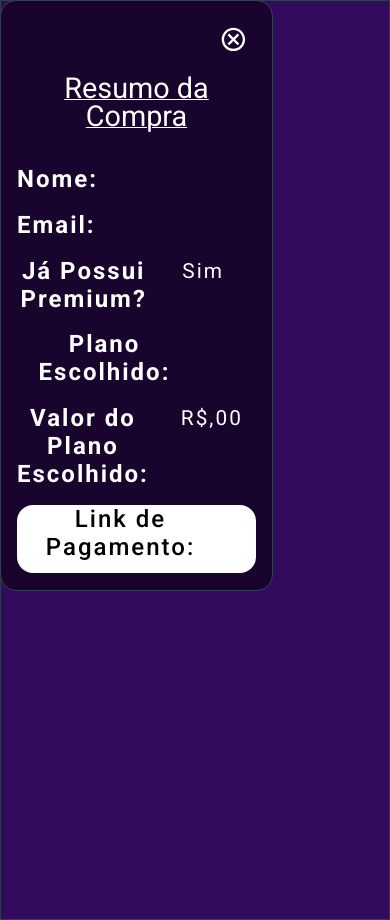
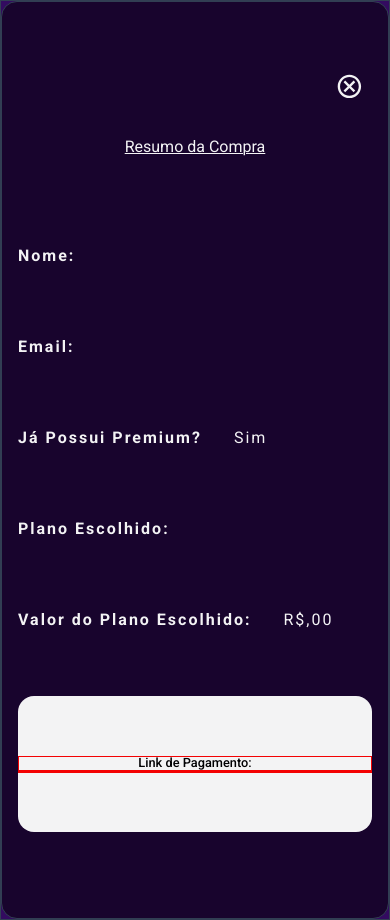
Before and after one commit to rafael-oliveira-hellz/playsfa-sales-panel, a Next.js app: page /components/PurchaseCard in a window 390 px wide. Built offline with nearby package versions, Linux system fonts and the light colour scheme.

Commit message:
Responsivity is being created

```diff
--- a/pages/components/PurchaseCard.tsx
+++ b/pages/components/PurchaseCard.tsx
@@ -24,9 +24,9 @@ const Section = styled.section`
     top: 0;
     bottom: 0;
     width: 100%;
-    height: calc(100vh + 9vh);
+    min-height: calc(100vh + 9vh);
     z-index: 1;
-    opacity: 0.9;
+    opacity: 0.95;
     animation: ${animation} 250ms linear;
     transition: all 250ms ease-in-out;
 
@@ -35,6 +35,24 @@ const Section = styled.section`
       opacity: 0;
       z-index: -2;
       transition: all 250ms ease-in-out;
+    }
+    @media screen and (min-width: 300px) {
+      & {
+        height: 100%;
+      }
+    }
+    @media screen and (min-width: 751px) and (max-width: 850px) {
+      & {
+        height: 175%;
+      }
+    }
+    @media screen and (min-width: 851px) and (max-width: 950px) {
+      & {
+        height: 160%;
+      }
+    }
+    @media screen and (min-width: 951px) and (max-width: 1250px) {
+      height: 155%;
     }
   `}
 `;
@@ -70,7 +88,7 @@ const PurchaseCard = ({
 }: Props) => {
   return (
     <>
-      <Section className={customClass}></Section>
+      <Section className={customClass}>
         <PurchaseCardWrapper className={customClass}>
           <div className='close-box'>
             <IoMdCloseCircleOutline onClick={onClick} />
@@ -106,14 +124,15 @@ const PurchaseCard = ({
           </div>
 
           <div className='payment-card'>
-          <p className='payment-card__info'>Link de Pagamento: </p>
-          <p className='payment-card__info__value'>
+            <span className='payment-card__info'>Link de Pagamento: </span>
+            <span className='payment-card__info__value'>
               <a href={paymentUrl} target='_blank' rel='noreferrer'>
                 {paymentUrl}
               </a>
-          </p>
+            </span>
           </div>
         </PurchaseCardWrapper>
+      </Section>
     </>
   );
 };
--- a/pages/components/styles/PurchaseCardWrapper.style.ts
+++ b/pages/components/styles/PurchaseCardWrapper.style.ts
@@ -21,11 +21,9 @@ const PurchaseCardWrapper = styled.div`
     border-radius: 1rem;
     width: 70%;
     height: 70%;
-    margin-top: -0.5rem;
-    margin-bottom: 1.1rem;
     padding: 0.3rem 1rem;
-    margin: auto 0;
-    z-index: 2;
+    top: 0;
+    bottom: 0;
     animation: ${animation} 250ms linear;
     transition: all 250ms ease-in-out;
 
@@ -38,8 +36,9 @@ const PurchaseCardWrapper = styled.div`
       text-decoration: underline;
       text-decoration-thickness: 1px;
       width: 100%;
-      margin-bottom: 1.5rem;
+      margin-bottom: 1rem;
       text-align: center;
+      transform: translateY(-2rem);
     }
 
     & p {
@@ -52,24 +51,40 @@ const PurchaseCardWrapper = styled.div`
     }
 
     & .purchase-card,
-    & .payment-card,
-    & .close-box {
+    & .payment-card {
       display: flex;
+      align-self: center;
       width: 100%;
+      transform: translateY(-1.5rem);
     }
 
     & .close-box {
+      display: flex;
       justify-content: flex-end;
+      align-self: end;
+      width: 25%;
       padding: 0.5rem;
     }
+
     & .close-box svg {
       font-size: 1.8rem;
       cursor: pointer;
     }
+
+    & .purchase-card {
+      display: flex;
+      flex-wrap: wrap;
+      width: 100%;
+    }
+
     & .payment-card {
       flex-direction: column;
+      justify-content: space-evenly;
+      align-items: center;
       background-color: #fff;
       border-radius: 1rem;
+      height: 30%;
+      flex-wrap: wrap;
     }
 
     & .purchase-card .purchase-card__body__info,
@@ -85,18 +100,27 @@ const PurchaseCardWrapper = styled.div`
 
     & .payment-card .payment-card__info,
     & .payment-card .payment-card__info__value {
-      color: #000;
-      font-weight: 500;
-    }
-
-    & .payment-card .payment-card__info__value {
       display: flex;
       justify-content: center;
       align-items: center;
+      flex-wrap: wrap;
       width: 100%;
+      color: #000;
+      font-weight: 500;
       text-align: center;
     }
-
+    & .payment-card .payment-card__info {
+      font-size: 1.8rem;
+    }
+    & .payment-card .payment-card__info__value {
+      font-size: 1.3rem;
+    }
+    & .payment-card .payment-card__info__value a {
+      display: flex;
+      justify-content: center;
+      flex-wrap: wrap;
+      width: 100%;
+    }
     & .payment-card .payment-card__info__value a:hover {
       color: #120a8f;
       text-decoration: underline;
@@ -108,6 +132,69 @@ const PurchaseCardWrapper = styled.div`
       z-index: -2;
       transition: all 250ms ease-in-out;
     }
+
+    @media screen and (min-width: 300px) and (max-width: 400px) {
+      & {
+        align-self: center;
+        width: 100%;
+        height: 100%;
+      }
+
+      & h2 {
+        font-size: 1rem;
+      }
+
+      & .purchase-card .purchase-card__body__info,
+      & .purchase-card .purchase-card__body__info__value {
+        font-size: 1rem;
+      }
+
+      & .payment-card {
+        display: flex;
+        justify-content: center;
+        align-items: center;
+        height: 15%;
+      }
+      & .payment-card .payment-card__info__value {
+        width: 100%;
+      }
+      & .payment-card .payment-card__info,
+      & .payment-card .payment-card__info__value a {
+        font-size: 0.8rem;
+        line-height: 1;
+        text-align: center;
+        border: 1px solid red;
+      }
+    }
+    @media screen and (min-width: 751px) {
+      & {
+        justify-content: space-between;
+        width: 85%;
+        height: 70%;
+        left: 50%;
+        top: 50%;
+        transform: translate(-50%, -50%);
+      }
+      & h2 {
+        transform: translateY(-3.5rem);
+      }
+
+      & .purchase-card,
+      & .payment-card {
+        transform: translateY(-3.5rem);
+      }
+    }
+
+    @media screen and (min-width: 1300px) {
+      & h2 {
+        transform: translateY(-2.5rem);
+      }
+
+      & .purchase-card,
+      & .payment-card {
+        transform: translateY(-2.3rem);
+      }
+    }
   `}
 `;
 
```
Lines whose indentation alone changed are shown as unchanged.
